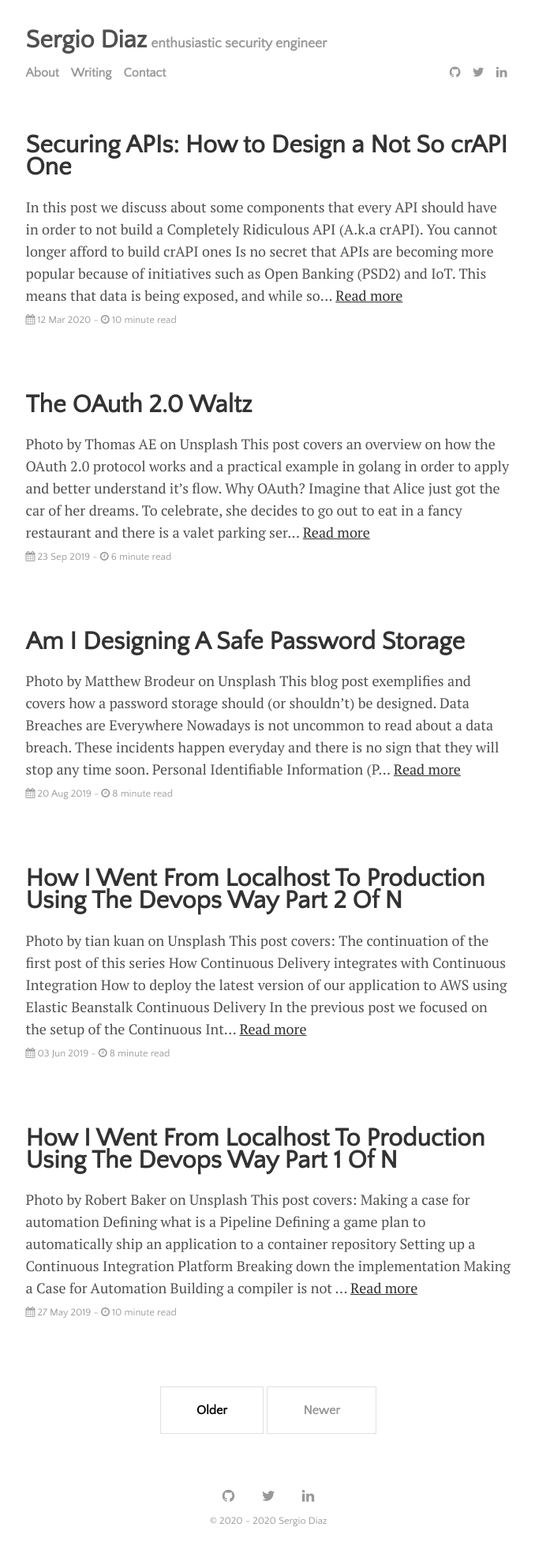
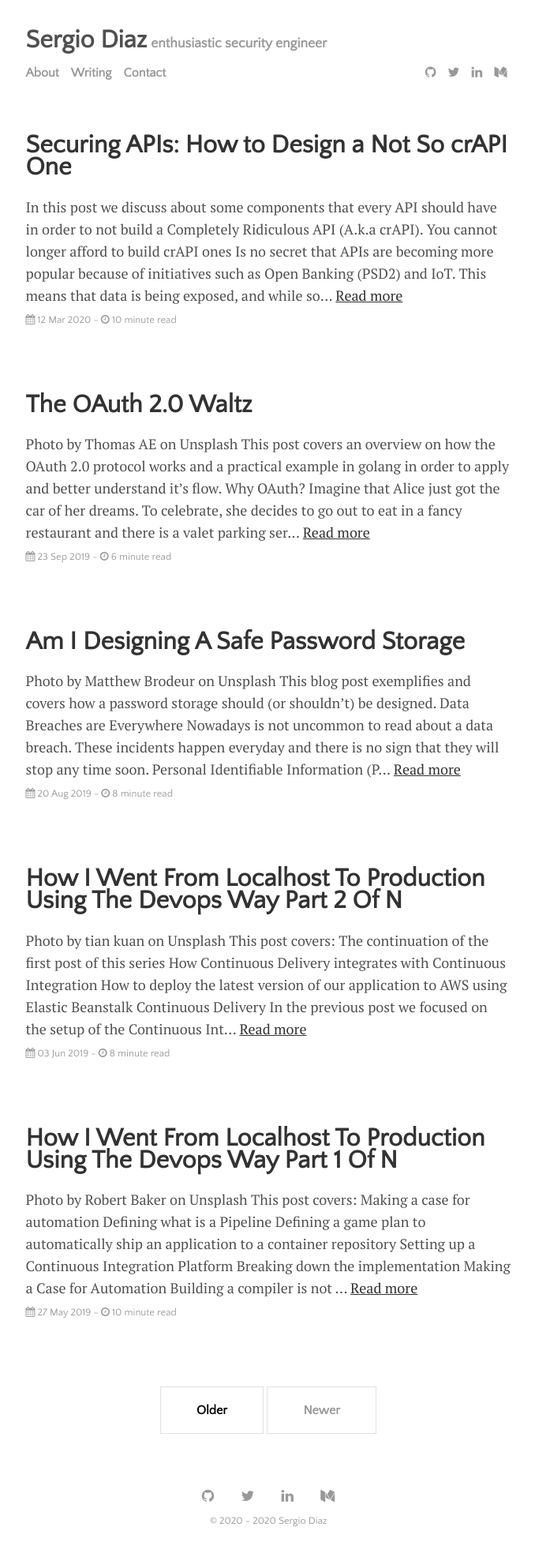
Before and after one commit to shekodn/shekodn.github.io, a Jekyll site: the page built from index.html, in a window 1280 px wide. Shown: the whole page at 79% size, without its empty margins (300-978 px from the left). Built offline with Jekyll 4.4.1, drawn with Linux system fonts in a browser that asks for light colours; the list of posts is cut into pages by our own code.

Commit message:
Add medium link

```diff
--- a/_data/settings.yml
+++ b/_data/settings.yml
@@ -16,7 +16,7 @@ social:
 - {icon: 'github', link: 'https://www.github.com/shekodn'}
 - {icon: 'twitter', link: 'https://twitter.com/sergiodn_'}
 - {icon: 'linkedin', link: 'https://www.linkedin.com/in/sergiodn/'}
-# - {icon: 'envelope', link: 'mailto:l.nguyen.paul@gmail.com'}
+- {icon: 'medium', link: 'https://medium.com/@sergiodn'}
 # - {icon: 'rss-square', link: '/feed.xml'}
 # - {icon: 'rss-square', link: '/rss-feed.xml'}
 
```
